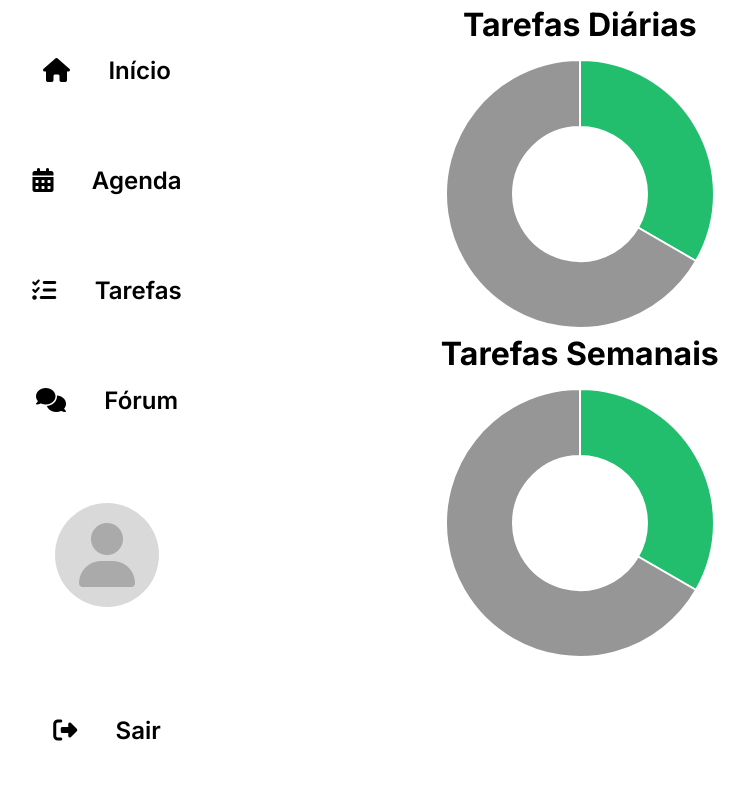
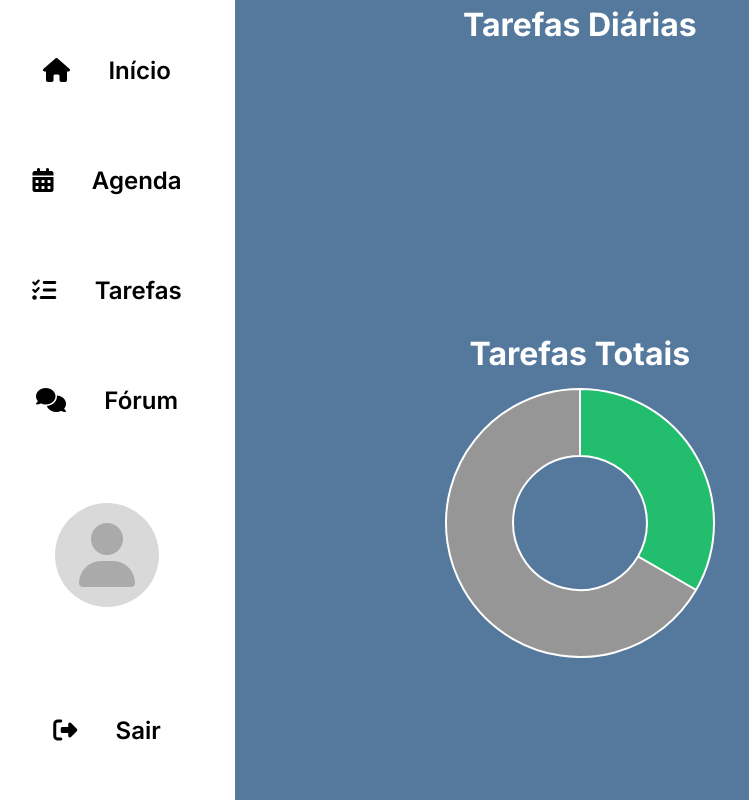
Before and after one commit to ICEI-PUC-Minas-PMGCC-TI/ti-1-pmg-cc-m-20241-g8-dificuldade-de-ser-produtivo, a website: page codigo/public/index.html in a window 1280 px wide. Shown: the whole page, without its empty margins (21-770 px from the left). Drawn offline with nearby package versions, Linux system fonts and the light colour scheme.

Commit message:
variáveis diferentes para cada gráfico

```diff
--- a/codigo/public/assets/css/styles.css
+++ b/codigo/public/assets/css/styles.css
@@ -253,4 +253,9 @@ main {
     align-items: center;
     margin-bottom: 5px;
     margin-top: 5px;
+    color: #fff;
 }
+
+.background {
+    background-color: #54799D;
+}
--- a/codigo/public/assets/db/db.json
+++ b/codigo/public/assets/db/db.json
@@ -5,8 +5,8 @@
         "title": "Estudar prova de calculo 1",
         "description": "Limites ",
         "complete": false,
-        "term": "2004-02-07",
-        "date": "2004-02-05",
+        "term": "2024-06-07",
+        "date": "2024-06-05",
         "subTasks": [
           {
             "title": "limites",
@@ -23,8 +23,8 @@
         "title": "Estudar prova de calculo 2",
         "description": "Limites e derivadas",
         "complete": false,
-        "term": "2004-02-09",
-        "date": "2004-02-07",
+        "term": "2024-06-09",
+        "date": "2024-06-11",
         "subTasks": [
           {
             "title": "limites",
@@ -41,8 +41,8 @@
         "title": "Estudar prova de calculo 3",
         "description": "Limites e derivadas",
         "complete": true,
-        "term": "2004-02-09",
-        "date": "2004-02-07",
+        "term": "2024-06-09",
+        "date": "2024-06-11",
         "subTasks": [
           {
             "title": "limites",
--- a/codigo/public/assets/js/index.js
+++ b/codigo/public/assets/js/index.js
@@ -1,26 +1,41 @@
 let TotaldeTarefas;
 let TarefasTotaisFeitas;
+let TotaisDiarias;
+let FeitasDiarias;
+let CurrentDate;
 
-
-fetch('assets/db/db.json') // faz uma requisição para o arquivo JSON
-        .then(response => response.json()) // converte a resposta para JSON
-        .then(data => { // manipula os dados
-            TotaldeTarefas = data.tasks.length; // obtém o comprimento do array de tarefas
-            console.log('Total de Tarefas:', totalTarefas); // opcional: exibe o total de tarefas no console
-            // agora você pode usar a variável totalTarefas conforme necessário
-        })
+//recebe a data atual e formata para o formato adequado
+const data = new Date()
+const dia = String(data.getDate()).padStart(2,'0')
+const mes = String(data.getMonth()+1).padStart(2,'0')
+const ano = data.getFullYear()
+CurrentDate = `${ano}-${mes}-${dia}`
 
 
 
+// número de tarefas para hoje
+// número de tarefas feitas para hoje
+fetch('assets/db/db.json')
+    .then(response => response.json())
+    .then(data => {
+        const TotaisDiarias = data.tasks.filter(task => task.date === CurrentDate).length;
+        const FeitasDiarias = data.tasks.filter(task => task.date === CurrentDate && task.complete).length;
 
+        console.log('TotaisDiarias:', TotaisDiarias); // opcional: exibe o total de tarefas diárias no console
+        console.log('FeitasDiarias:', FeitasDiarias); // opcional: exibe o total de tarefas feitas diárias no console
+    })
 
-// Número de tarefas principais completas
-function countCompletedTasks(tasks) {
+fetch('assets/db/db.json') // Número de tarefas ao todo
+    .then(response => response.json())
+    .then(data => {
+        TotaldeTarefas = data.tasks.length;
+    })
+function countCompletedTasks(tasks) { // Número de tarefas principais completas
     return tasks.reduce((count, task) => {
         return task.complete ? count + 1 : count;
     }, 0);
 }
-// Carregar db.json
+
 fetch('assets/db/db.json')
     .then(response => response.json())
     .then(data => {
@@ -29,7 +44,7 @@ fetch('assets/db/db.json')
         console.log('TotaldeTarefas:', TotaldeTarefas);
         console.log('TarefasTotaisFeitas:', TarefasTotaisFeitas);
 
-        // Criar os gráficos
+        // Gráfico 1
         const ctx = document.getElementById('grafico1').getContext('2d');
         new Chart(ctx, {
             type: 'doughnut',
@@ -37,7 +52,7 @@ fetch('assets/db/db.json')
                 //labels: ['Feitas', 'Pendentes'],
                 datasets: [{
                     //label: 'Tarefas',
-                    data: [TarefasTotaisFeitas, TotaldeTarefas - TarefasTotaisFeitas], // dados do gráfico 1
+                    data: [FeitasDiarias, TotaisDiarias - FeitasDiarias], // dados do gráfico 1
                     backgroundColor: [
                         'rgb(34, 190, 110)',
                         'rgb(150, 150, 150)',
@@ -45,6 +60,8 @@ fetch('assets/db/db.json')
                 }]
             },
         });
+
+        // Gráfico 2
         const ctx2 = document.getElementById('grafico2');
         new Chart(ctx2, {
             type: 'doughnut',
--- a/codigo/public/index.html
+++ b/codigo/public/index.html
@@ -40,13 +40,13 @@
           <i class="fa-solid fa-user"></i>
         </div>
       </a>
-
       <div class="nav-item" id="nav-logout">
         <i class="fa-solid fa-right-from-bracket"></i>
         <span>Sair</span>
       </div>
     </div>
   </nav>
+  <div class="background">
     <div class="graficos">
       <div style="width: 280px; height: 800px;" class="graficos-esp">
         <div>
@@ -54,8 +54,9 @@
           <canvas id="grafico1" style="width: 280px; height: 280px;"></canvas>
         </div>
         <div>
-        <h1 class="titulo-do-grafico">Tarefas Semanais</h1>
-        <canvas id="grafico2" style="width: 280px; height: 280px;"></canvas>
+          <h1 class="titulo-do-grafico">Tarefas Totais</h1>
+          <canvas id="grafico2" style="width: 280px; height: 280px; border: 10px;"></canvas>
+        </div>
       </div>
     </div>
   </div>
```
Lines whose indentation alone changed are shown as unchanged.
